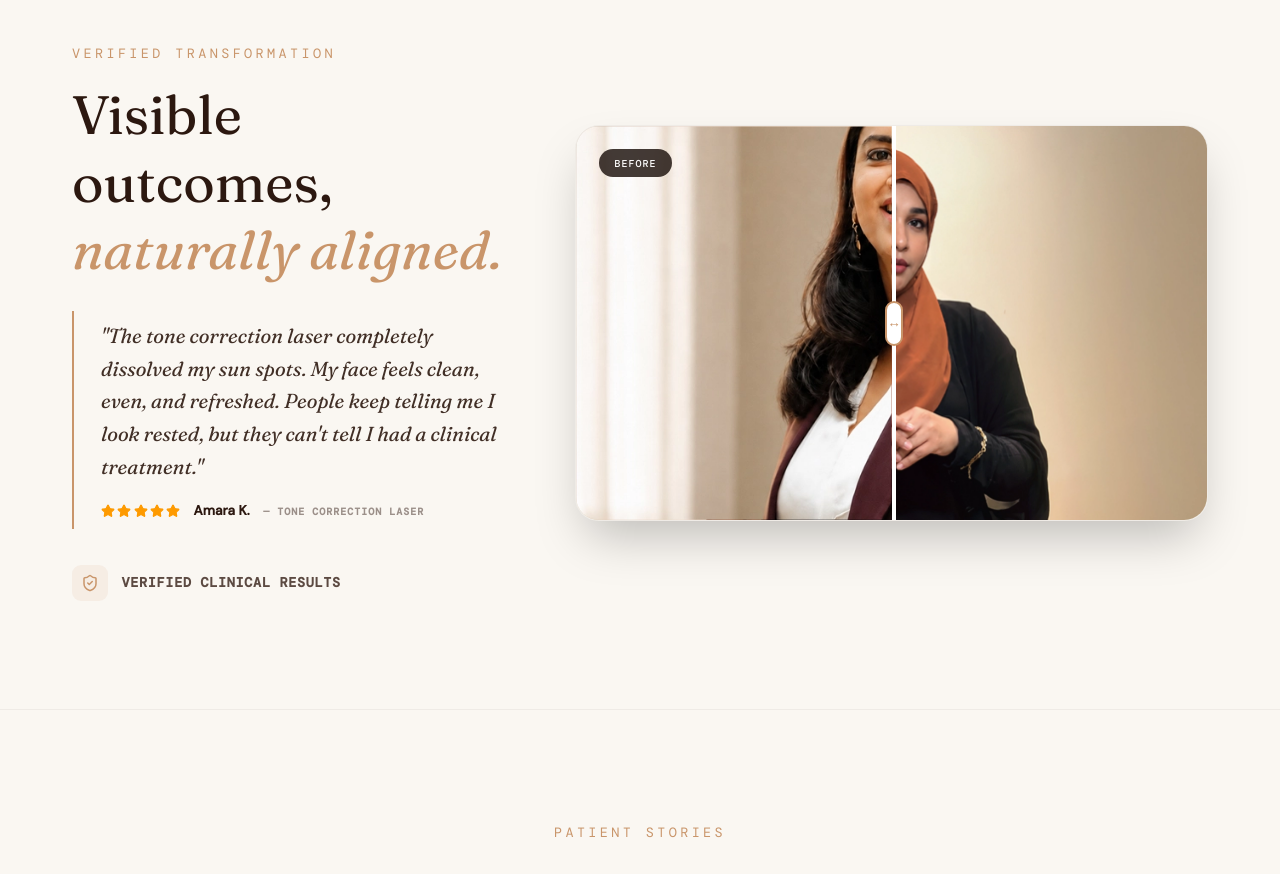
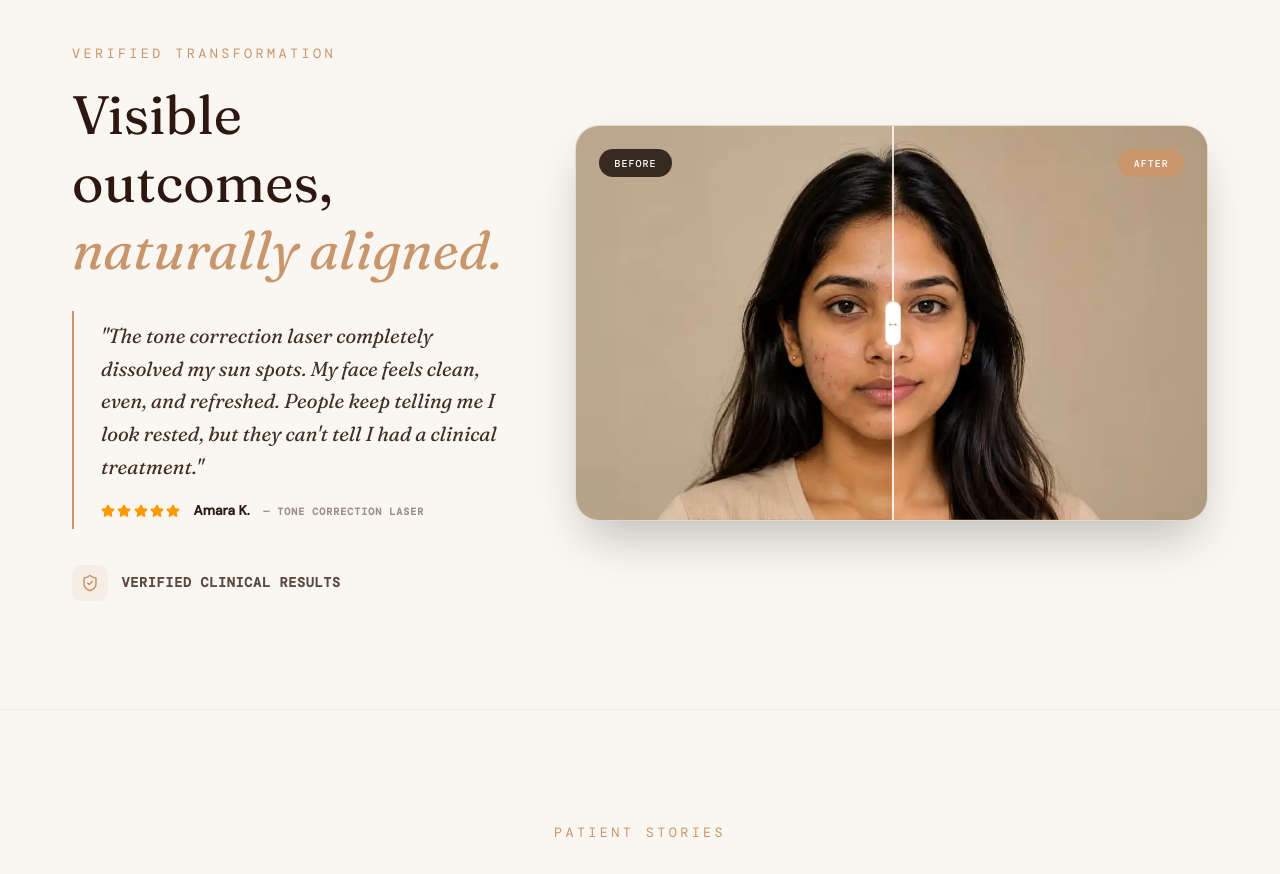
Before and after one commit to playkidsofficial6-oss/cosmohome, a React (Vite) app: page /service in a window 1280 px wide. Shown: the part 7700-8574 px from the top of the page. Built offline with nearby package versions, Linux system fonts and the light colour scheme.

Commit message:
feat: add ServicesList page with interactive before-after comparison slider

```diff
--- a/src/pages/ServicesList.tsx
+++ b/src/pages/ServicesList.tsx
@@ -111,6 +111,7 @@ function BeforeAfterSlider() {
   };
 
   const handleTouchMove = (e: React.TouchEvent) => {
+    if (!isDragging) return;
     if (e.touches.length === 0) return;
     handleMove(e.touches[0].clientX);
   };
@@ -118,47 +119,62 @@ function BeforeAfterSlider() {
   return (
     <div
       ref={containerRef}
-      className="relative w-full aspect-[4/3] md:aspect-[16/10] rounded-[24px] overflow-hidden shadow-2xl select-none cursor-ew-resize border border-[#2C1810]/5"
+      className="relative w-full aspect-[4/3] md:aspect-[16/10] rounded-[24px] overflow-hidden shadow-2xl select-none cursor-ew-resize border border-[#2C1810]/5 bg-[#EDE5D8]"
       onMouseMove={handleMouseMove}
-      onMouseDown={() => setIsDragging(true)}
+      onMouseDown={(e) => {
+        setIsDragging(true);
+        handleMove(e.clientX);
+      }}
       onMouseUp={() => setIsDragging(false)}
       onMouseLeave={() => setIsDragging(false)}
       onTouchMove={handleTouchMove}
-      onTouchStart={() => setIsDragging(true)}
+      onTouchStart={(e) => {
+        setIsDragging(true);
+        handleMove(e.touches[0].clientX);
+      }}
       onTouchEnd={() => setIsDragging(false)}
     >
-      {/* Before Image */}
+      {/* Before Image (Left Side background) */}
       <img
-        src="/transformation/1.webp"
+        src="/transformation/before.webp"
         alt="Before Treatment"
         className="absolute inset-0 w-full h-full object-cover pointer-events-none"
       />
-      <div className="absolute top-5 left-5 bg-[#160A05]/80 backdrop-blur-md px-3.5 py-1.5 rounded-full text-[10px] tracking-widest uppercase text-white font-medium z-10" style={M}>
+      <div
+        className={`absolute top-5 left-5 bg-[#160A05]/80 backdrop-blur-md px-3.5 py-1.5 rounded-full text-[10px] tracking-widest uppercase text-white font-medium z-10 transition-opacity duration-300 ${
+          sliderPos < 15 ? "opacity-0 pointer-events-none" : "opacity-100"
+        }`}
+        style={M}
+      >
         Before
       </div>
 
-      {/* After Image (Clipped) */}
+      {/* After Image (Right Side foreground clipped) */}
       <div
-        className="absolute inset-y-0 left-0 right-0 overflow-hidden pointer-events-none"
-        style={{ clipPath: `polygon(0 0, ${sliderPos}% 0, ${sliderPos}% 100%, 0 100%)` }}
+        className="absolute inset-0 overflow-hidden pointer-events-none"
+        style={{ clipPath: `polygon(${sliderPos}% 0, 100% 0, 100% 100%, ${sliderPos}% 100%)` }}
       >
         <img
-          src="/transformation/2.webp"
+          src="/transformation/after.webp"
           alt="After Treatment"
           className="absolute inset-0 w-full h-full object-cover pointer-events-none"
-          style={{ width: containerRef.current?.getBoundingClientRect().width }}
         />
-        <div className="absolute top-5 right-5 bg-[#C9956A] px-3.5 py-1.5 rounded-full text-[10px] tracking-widest uppercase text-white font-medium z-10" style={M}>
-          After Treatment
+        <div
+          className={`absolute top-5 right-5 bg-[#C9956A] px-3.5 py-1.5 rounded-full text-[10px] tracking-widest uppercase text-white font-medium z-10 transition-opacity duration-300 ${
+            sliderPos > 85 ? "opacity-0 pointer-events-none" : "opacity-100"
+          }`}
+          style={M}
+        >
+          After
         </div>
       </div>
 
       {/* Slider Line / Handle */}
       <div
-        className="absolute inset-y-0 w-1 bg-white cursor-ew-resize z-20 flex items-center justify-center pointer-events-none"
+        className="absolute inset-y-0 w-0.5 bg-white/80 cursor-ew-resize z-20 flex items-center justify-center pointer-events-none"
         style={{ left: `${sliderPos}%` }}
       >
-        <div className="w-10 h-10 rounded-full bg-white shadow-2xl border-2 border-[#C9956A] flex items-center justify-center text-[#C9956A] font-semibold text-xs pointer-events-auto transition-transform hover:scale-110 active:scale-95">
+        <div className="w-10 h-10 rounded-full bg-white shadow-2xl border border-[#2C1810]/15 flex items-center justify-center text-[#C9956A] font-semibold text-xs pointer-events-auto transition-transform hover:scale-110 active:scale-95">
           ↔
         </div>
       </div>
@@ -330,11 +346,10 @@ export default function ServicesListPage() {
               <button
                 key={key}
                 onClick={() => setSelectedCategory(key)}
-                className={`relative flex items-center gap-2.5 px-6 py-3 rounded-full border text-[10px] tracking-widest uppercase transition-all duration-300 shrink-0 font-semibold ${
-                  isActive
-                    ? "bg-[#2C1810] border-[#2C1810] text-[#FAF7F2]"
-                    : "bg-[#FAF7F2] border-[#2C1810]/10 text-[#2C1810]/70 hover:border-[#C9956A] hover:text-[#C9956A]"
-                }`}
+                className={`relative flex items-center gap-2.5 px-6 py-3 rounded-full border text-[10px] tracking-widest uppercase transition-all duration-300 shrink-0 font-semibold ${isActive
+                  ? "bg-[#2C1810] border-[#2C1810] text-[#FAF7F2]"
+                  : "bg-[#FAF7F2] border-[#2C1810]/10 text-[#2C1810]/70 hover:border-[#C9956A] hover:text-[#C9956A]"
+                  }`}
                 style={M}
               >
                 <Icon size={12} className={isActive ? "text-[#C9956A]" : "text-current"} />
```
Also changed, not shown: public/transformation/after.webp (added), public/transformation/before.webp (added).
